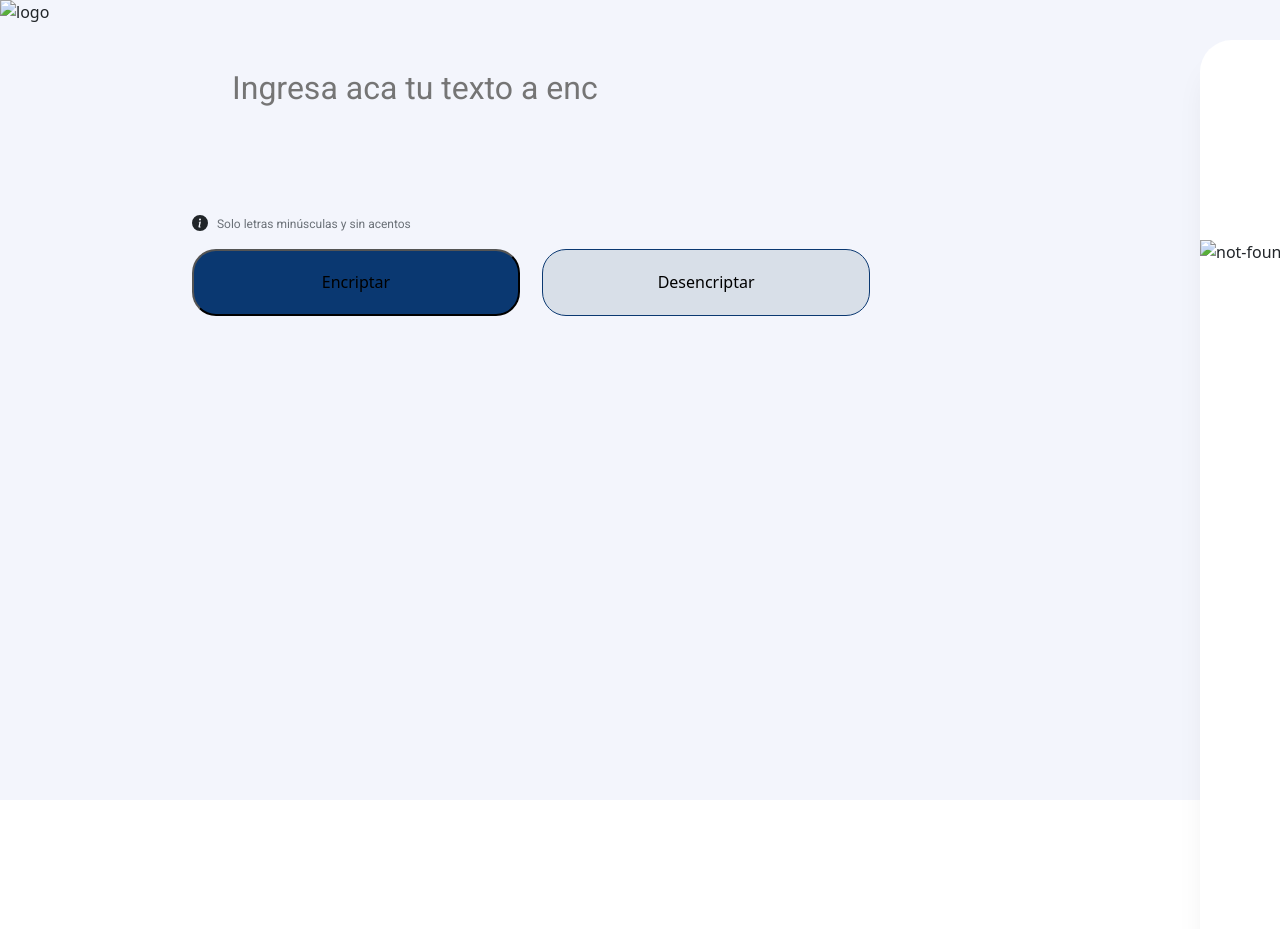
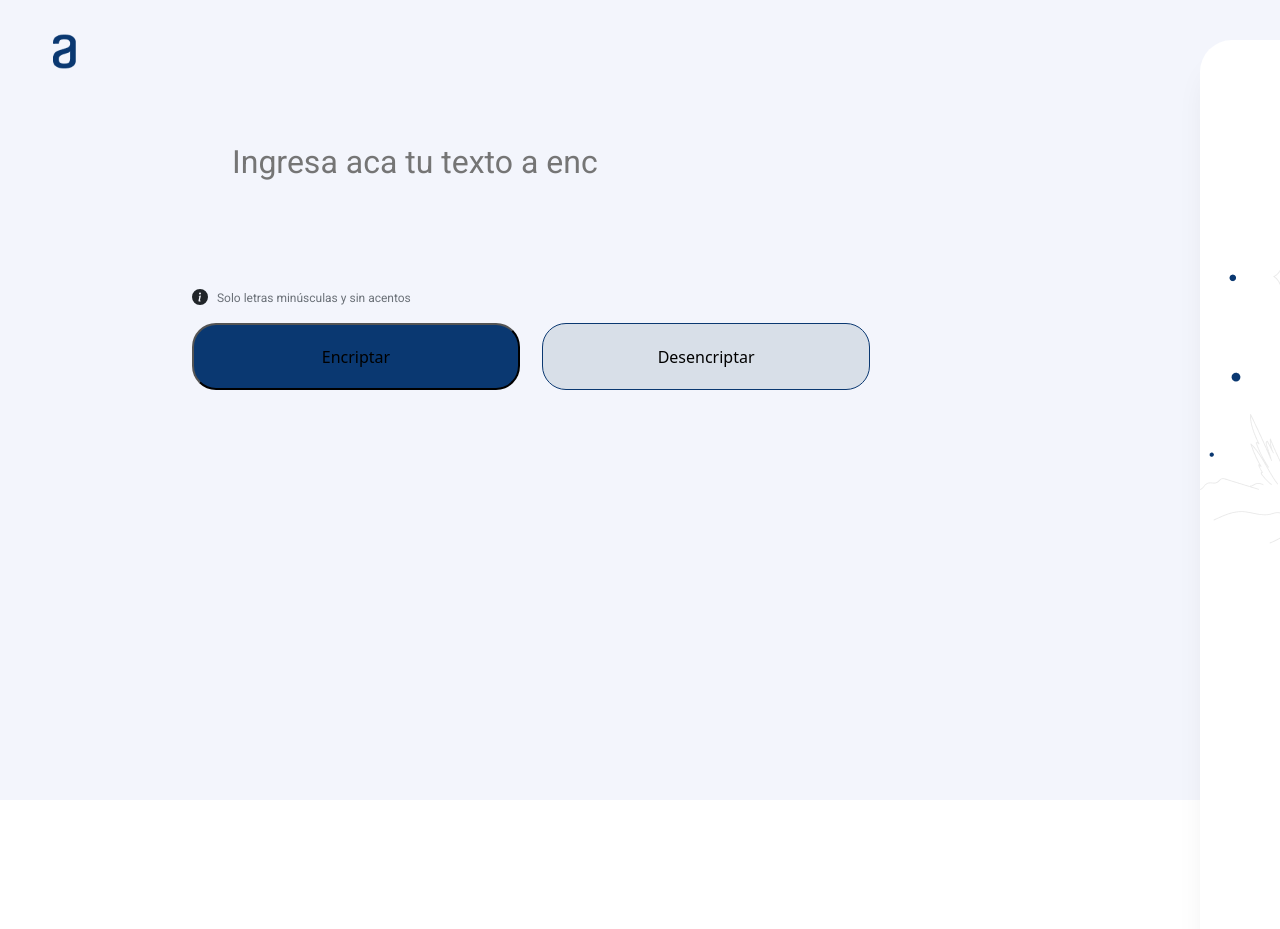
Before and after one commit to Manuelj789/Challenge_ONE_Oracle, a plain HTML site: page index.html in a window 1280 px wide. Shown: the top 929 px of the page. Drawn offline with nearby package versions, Linux system fonts and the light colour scheme.

Commit message:
Update index.html

```diff
--- a/index.html
+++ b/index.html
@@ -23,7 +23,7 @@
   <!-- Pagina principal -->
     <div class="first-page">
 
-      <img src="./src/Header.png" alt="logo" class="header">
+      <img src="Header.png" alt="logo" class="header">
 
       <!--imput para respuesta -->
       <div class="left">
@@ -51,7 +51,7 @@
       <div class="right">
         <div class="not-found-field">
 
-          <img src="./src/Muñeco.png" alt="not-found" class="muñeco" id="">
+          <img src="Muñeco.png" alt="not-found" class="muñeco" id="">
 
           <div class="not-found-text">
             <input class="text2" id="Segunda" onkeyup="Segunda.value = Segunda.value.toLowerCase();" ></input>
```
